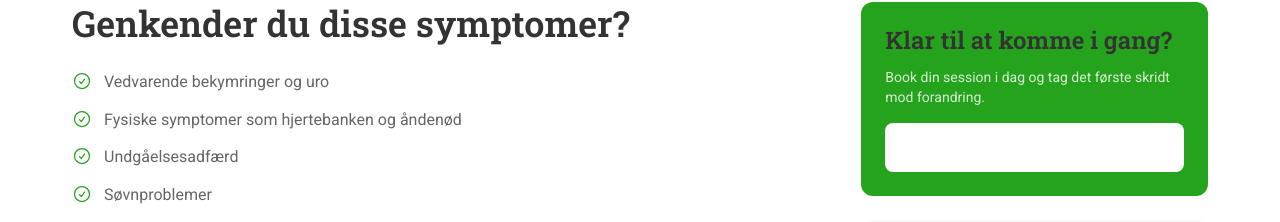
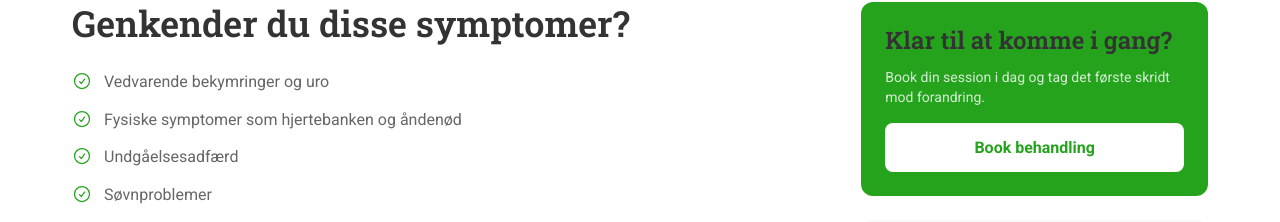
Before and after one commit to thebinarybeastieboy/hypnosefyn.dk, a Next.js app: page /behandlinger/angst in a window 1280 px wide. Shown: the part 566-788 px from the top of the page. Built offline with nearby package versions, Linux system fonts and the light colour scheme.

Commit message:
fix: sidebar book button now has inline green color

```diff
--- a/app/behandlinger/[slug]/page.tsx
+++ b/app/behandlinger/[slug]/page.tsx
@@ -176,7 +176,8 @@ export default async function TreatmentPage({ params }: Props) {
                                     href={site.contact.bookingUrl}
                                     target="_blank"
                                     rel="noopener noreferrer"
-                                    className="block w-full text-center bg-white text-primary font-semibold py-3 rounded-lg hover:bg-white/90 transition-colors"
+                                    className="block w-full text-center bg-white font-semibold py-3 rounded-lg hover:bg-white/90 transition-colors"
+                                    style={{ color: '#25a31d' }}
                                 >
                                     Book behandling
                                 </a>
```
